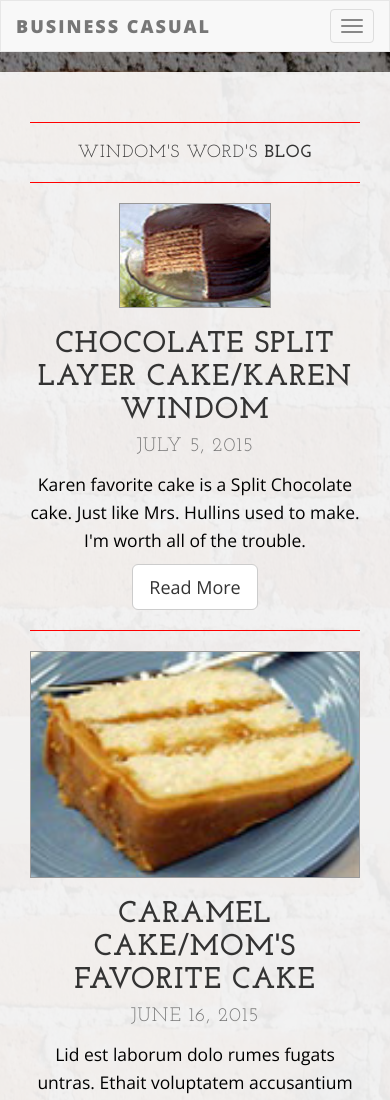
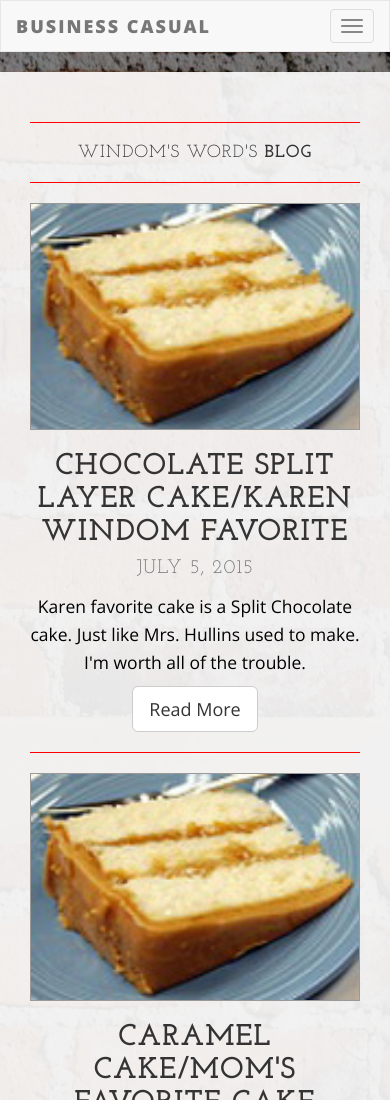
Before and after one commit to kared1204/web-resume, a plain HTML site: page blog.html in a window 390 px wide. Shown: the top 1100 px of the page. Drawn offline with nearby package versions, Linux system fonts and the light colour scheme.

Commit message:
test caramel cake x2
 <img class="img-responsive img-border" src="img/choclayer.jpg" alt="Chocolate Split Layer Cake">

```diff
--- a/blog.html
+++ b/blog.html
@@ -83,8 +83,8 @@
                     <hr>
                 </div>
                 <div class="col-lg-12 text-center">
-                    <img class="img-responsive img-border" src="img/choclayer.jpg" alt="Chocolate Split Layer Cake">
-                    <h2>Chocolate Split Layer Cake/Karen Windom
+                    <img class="img-responsive img-border img-full" src="img/caramel.jpg" alt="">
+                    <h2>Chocolate Split Layer Cake/Karen Windom favorite
                         <br>
                         <small>July 5, 2015</small>
                     </h2>
```
